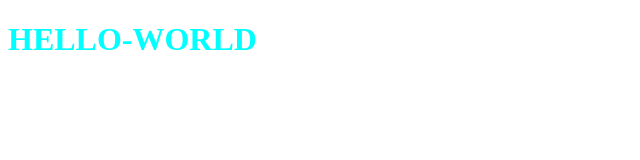
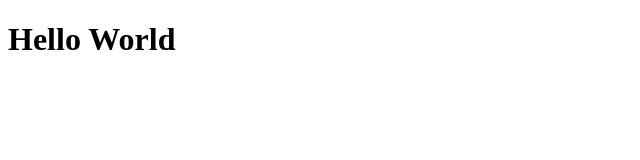
Before and after one commit to Uchenna-ibute/Hello-World, a website: page index.html in a window 1280 px wide. Shown: the whole page, without its empty margins (0-640 px from the left). Drawn offline with Linux system fonts and the light colour scheme.

Commit message:
Making corrections

```diff
--- a/index.html
+++ b/index.html
@@ -4,10 +4,9 @@
     <meta charset="UTF-8">
     <meta http-equiv="X-UA-Compatible" content="IE=edge">
     <meta name="viewport" content="width=device-width, initial-scale=1.0">
-    <link rel="stylesheet" href="style.css">
     <title>Document</title>
 </head>
 <body>
-    <h1 class="col">Hello-World</h1>
+    <h1 class="col">Hello World</h1>
 </body>
 </html>
--- a/style.css
+++ b/style.css
@@ -1,4 +1,3 @@
 .col {
-    text-transform: uppercase;
-    color: aqua;
+  color: rgb(0 255 255 / 50%);
 }
```
Also changed, not shown: package.json (added, +8 -0 lines), .github/workflows/linters.yml, .stylelintrc.json, README.md, app_screenshot.png (added), 4 other files.
